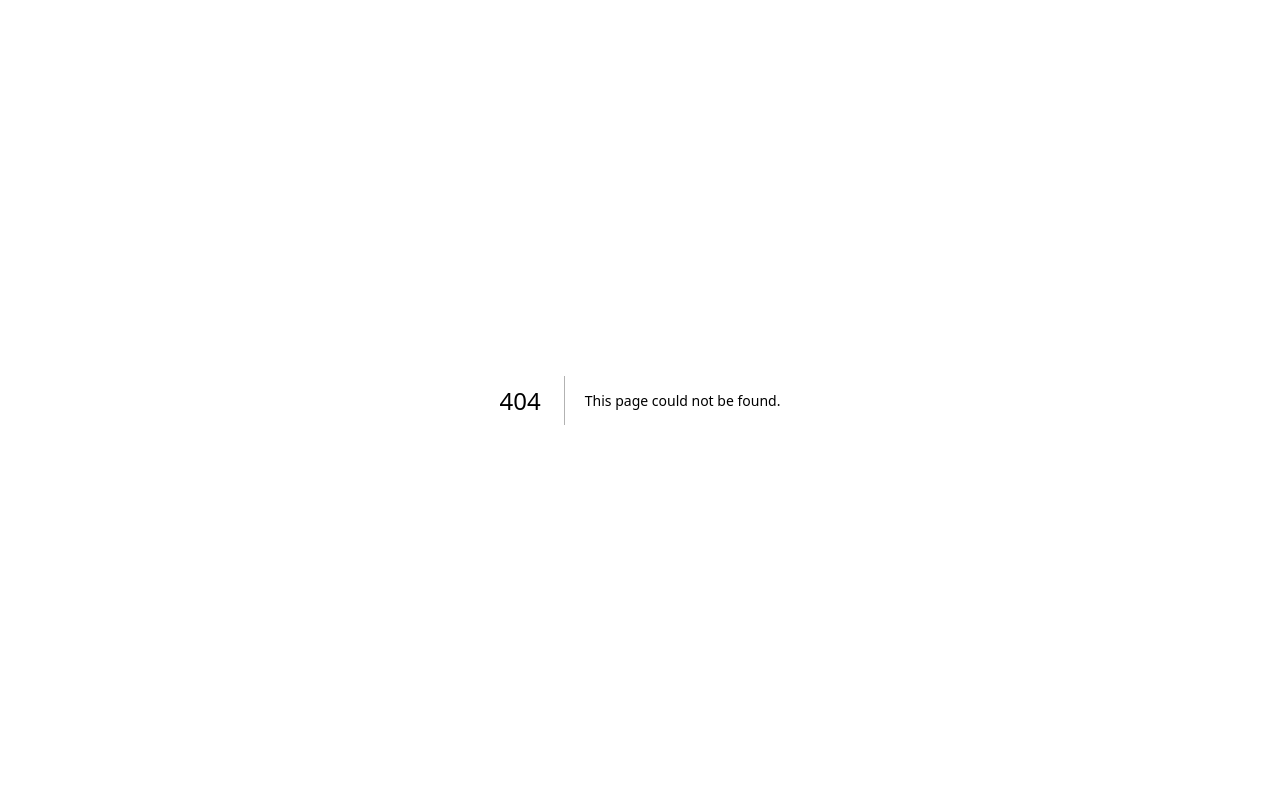
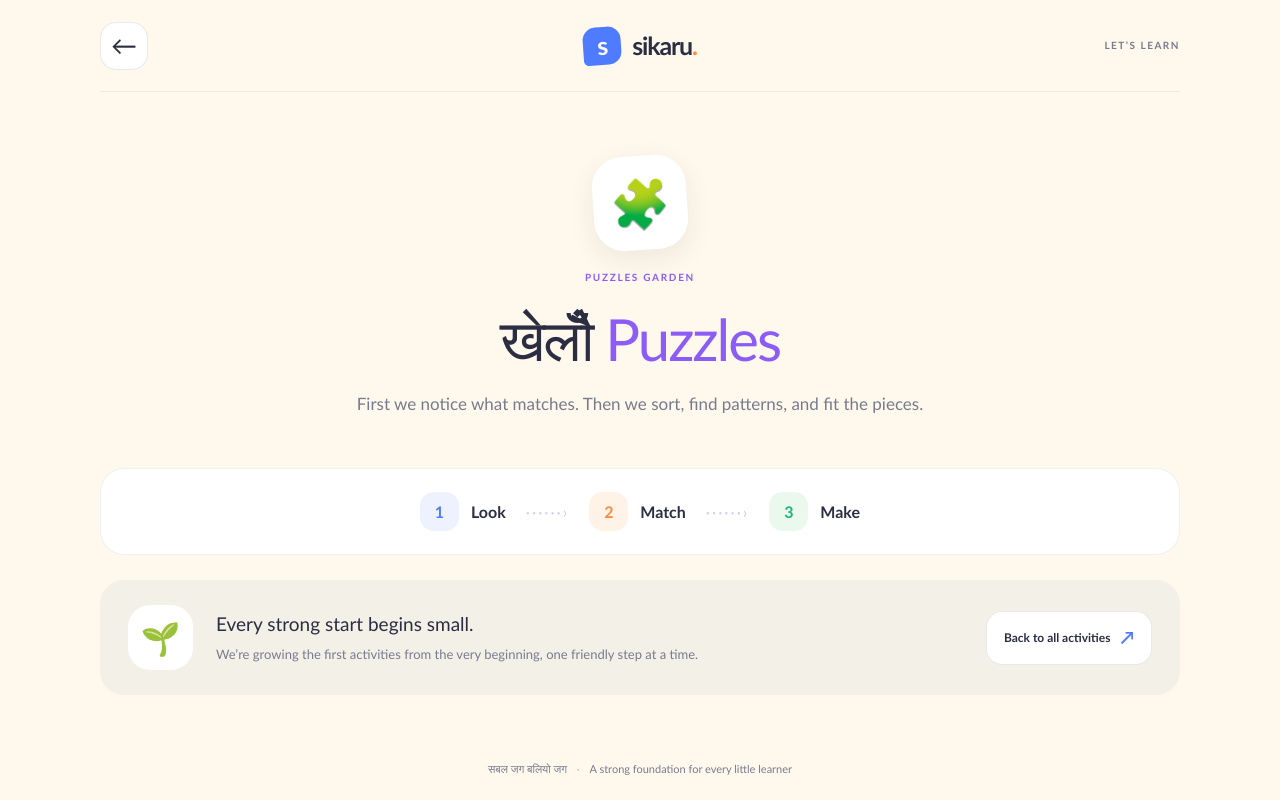
Before and after one commit to Devst12/sikaru, a Next.js app: page /puzzles in a window 1280 px wide. Before the commit this address had no page. Built offline with nearby package versions, Linux system fonts and the light colour scheme.

Commit message:
Add app/puzzles/page.tsx

```diff
--- /dev/null
+++ b/app/puzzles/page.tsx
@@ -0,0 +1,5 @@
+import { ModuleStarter } from "../module-starter";
+
+export default function PuzzlesPage() {
+  return <ModuleStarter title="खेलौँ" english="Puzzles" icon="🧩" accent="puzzle" foundation="First we notice what matches. Then we sort, find patterns, and fit the pieces." steps={["Look", "Match", "Make"]} />;
+}
```
